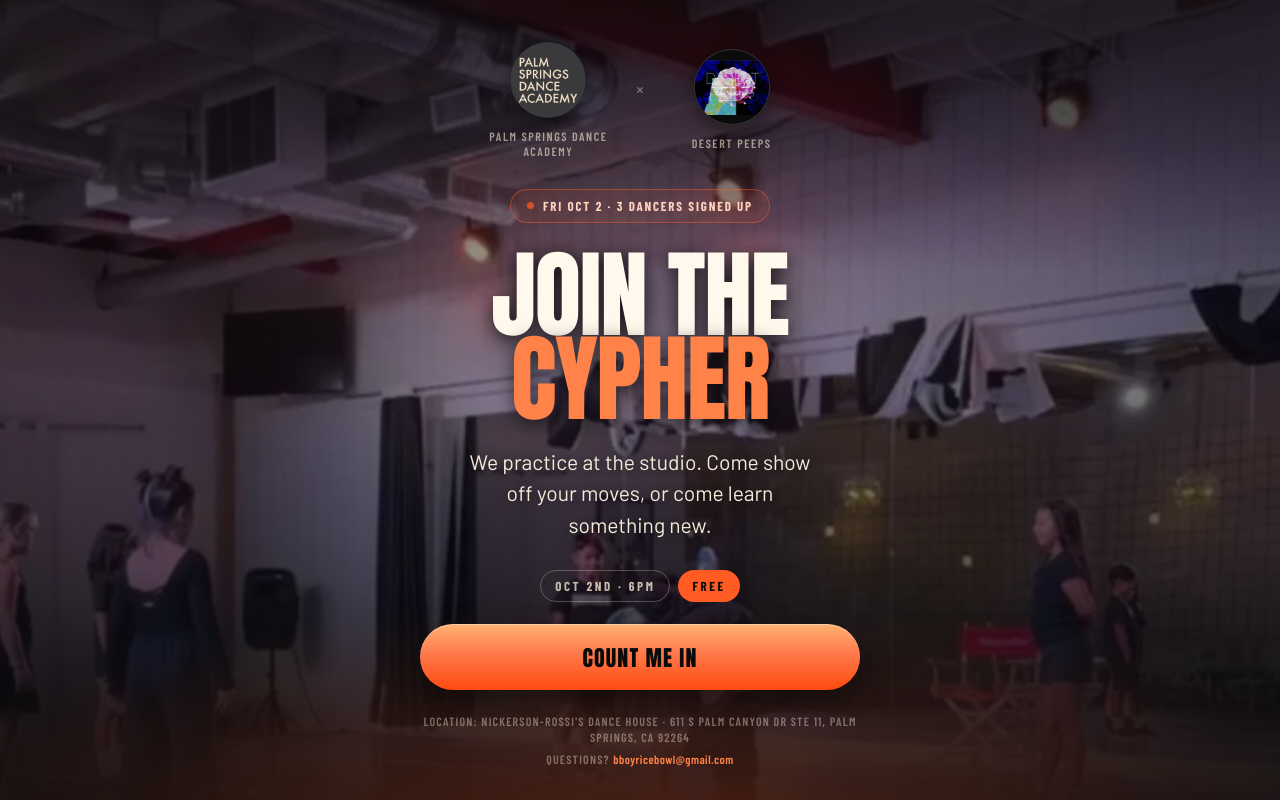
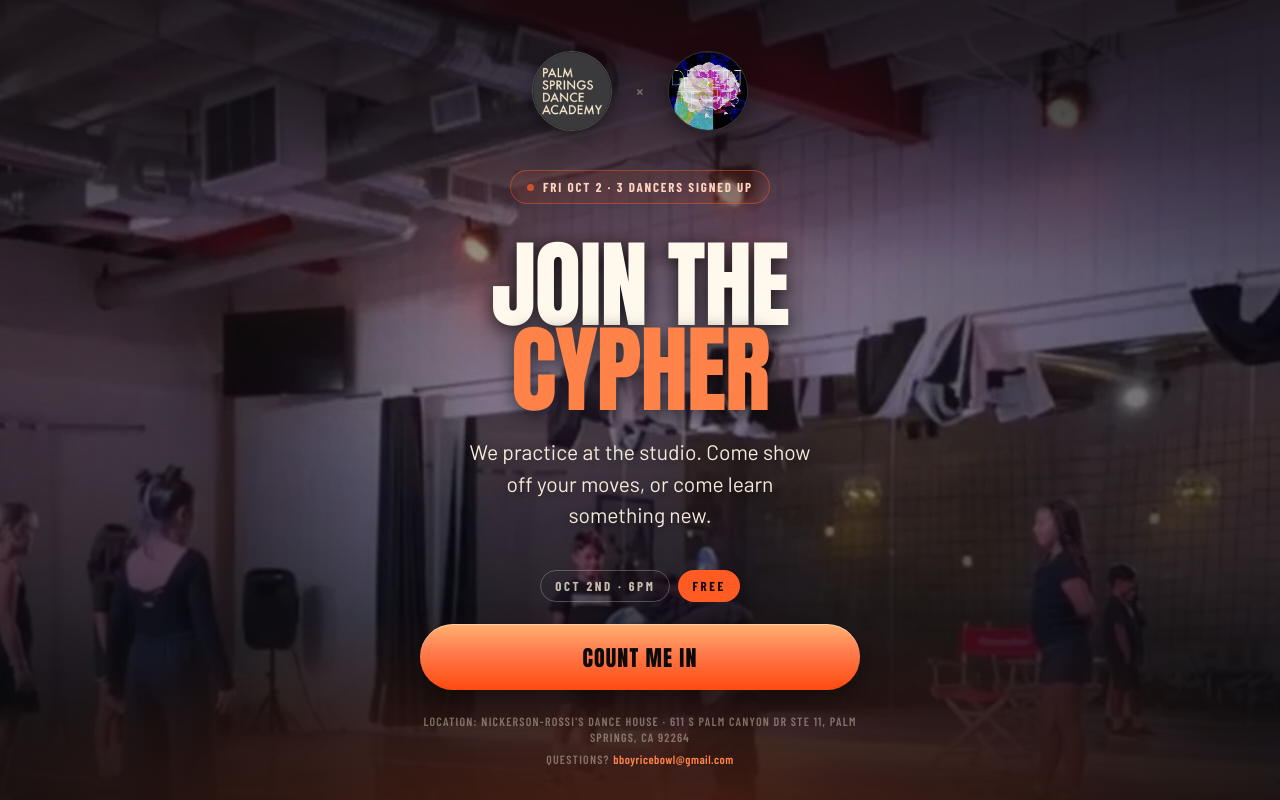
Before and after one commit to TeemosAi/CypherPage, a website: page index.html in a window 1280 px wide. Drawn offline with nearby package versions, Linux system fonts and the light colour scheme.

Commit message:
Refactor social media links in index.html for improved accessibility and visual consistency; updated layout, adjusted image sizes, and added aria-labels for better screen reader support.

```diff
--- a/index.html
+++ b/index.html
@@ -40,15 +40,13 @@
     <div style="position:absolute; inset:0; background:radial-gradient(60% 40% at 50% 38%, rgba(255,168,120,.12) 0%, rgba(255,168,120,0) 70%)"></div>
 
     <div style="position:relative; flex:1 1 auto; display:flex; flex-direction:column; align-items:center; justify-content:space-evenly; width:100%; max-width:560px; gap:clamp(18px,3.5vh,42px)">
-      <div style="display:flex; align-items:center; gap:clamp(16px,4vw,28px); animation:cyFade .8s ease both">
-        <a href="https://www.instagram.com/palmspringsdanceacademy" target="_blank" rel="noopener noreferrer" style="display:flex; flex-direction:column; align-items:center; gap:clamp(8px,1.4vh,12px); width:clamp(96px,22vw,120px); color:inherit" style-hover="opacity:.78">
-          <img src="logo-psda-tight.png" alt="Palm Springs Dance Academy" style="width:clamp(58px,10vh,76px); height:clamp(58px,10vh,76px); border-radius:50%; object-fit:cover; background:#2E2B2A; box-shadow:0 6px 20px rgba(0,0,0,.45)" />
-          <span style="font-family:'Barlow Condensed',sans-serif; font-size:clamp(10px,1.6vh,12px); font-weight:600; letter-spacing:.13em; text-transform:uppercase; color:rgba(240,230,210,.62); line-height:1.25">Palm Springs Dance Academy</span>
+      <div style="display:flex; align-items:center; justify-content:center; gap:clamp(14px,4vw,24px); animation:cyFade .8s ease both">
+        <a href="https://www.instagram.com/palmspringsdanceacademy" target="_blank" rel="noopener noreferrer" aria-label="Palm Springs Dance Academy" style="display:flex; flex-shrink:0; color:inherit" style-hover="opacity:.78">
+          <img src="logo-psda-tight.png" alt="Palm Springs Dance Academy" style="width:clamp(64px,18vw,80px); height:clamp(64px,18vw,80px); border-radius:50%; object-fit:cover; background:#2E2B2A; border:1px solid rgba(240,230,210,.18); box-shadow:0 6px 20px rgba(0,0,0,.45)" />
         </a>
-        <span style="font-family:'Barlow Condensed',sans-serif; font-size:clamp(15px,2.4vh,20px); color:rgba(240,230,210,.4); margin-bottom:clamp(18px,3vh,28px)">×</span>
-        <a href="https://www.instagram.com/desert.peeps" target="_blank" rel="noopener noreferrer" style="display:flex; flex-direction:column; align-items:center; gap:clamp(8px,1.4vh,12px); width:clamp(96px,22vw,120px); color:inherit" style-hover="opacity:.78">
-          <img src="logo-desert-peeps.jpg" alt="Desert Peeps" style="width:clamp(58px,10vh,76px); height:clamp(58px,10vh,76px); border-radius:50%; object-fit:contain; background:#0B0B0C; border:1px solid rgba(240,230,210,.18); box-shadow:0 6px 20px rgba(0,0,0,.45)" />
-          <span style="font-family:'Barlow Condensed',sans-serif; font-size:clamp(10px,1.6vh,12px); font-weight:600; letter-spacing:.13em; text-transform:uppercase; color:rgba(240,230,210,.62); line-height:1.25">Desert Peeps</span>
+        <span style="font-family:'Barlow Condensed',sans-serif; font-size:clamp(15px,2.4vh,20px); color:rgba(240,230,210,.4); line-height:1; flex-shrink:0" aria-hidden="true">×</span>
+        <a href="https://www.instagram.com/desert.peeps" target="_blank" rel="noopener noreferrer" aria-label="Desert Peeps" style="display:flex; flex-shrink:0; color:inherit" style-hover="opacity:.78">
+          <img src="logo-desert-peeps.jpg" alt="Desert Peeps" style="width:clamp(64px,18vw,80px); height:clamp(64px,18vw,80px); border-radius:50%; object-fit:cover; background:#0B0B0C; border:1px solid rgba(240,230,210,.18); box-shadow:0 6px 20px rgba(0,0,0,.45)" />
         </a>
       </div>
 
```
